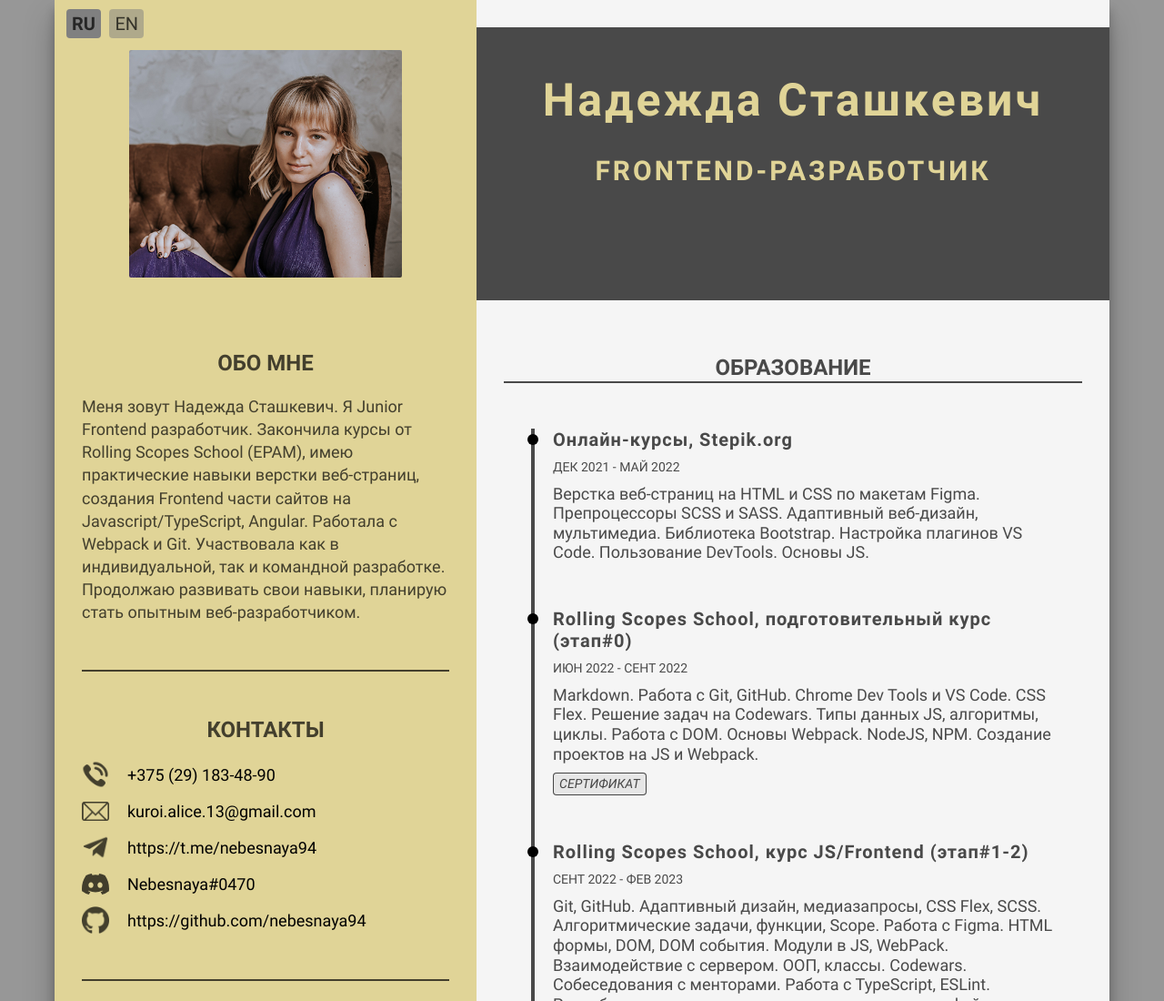
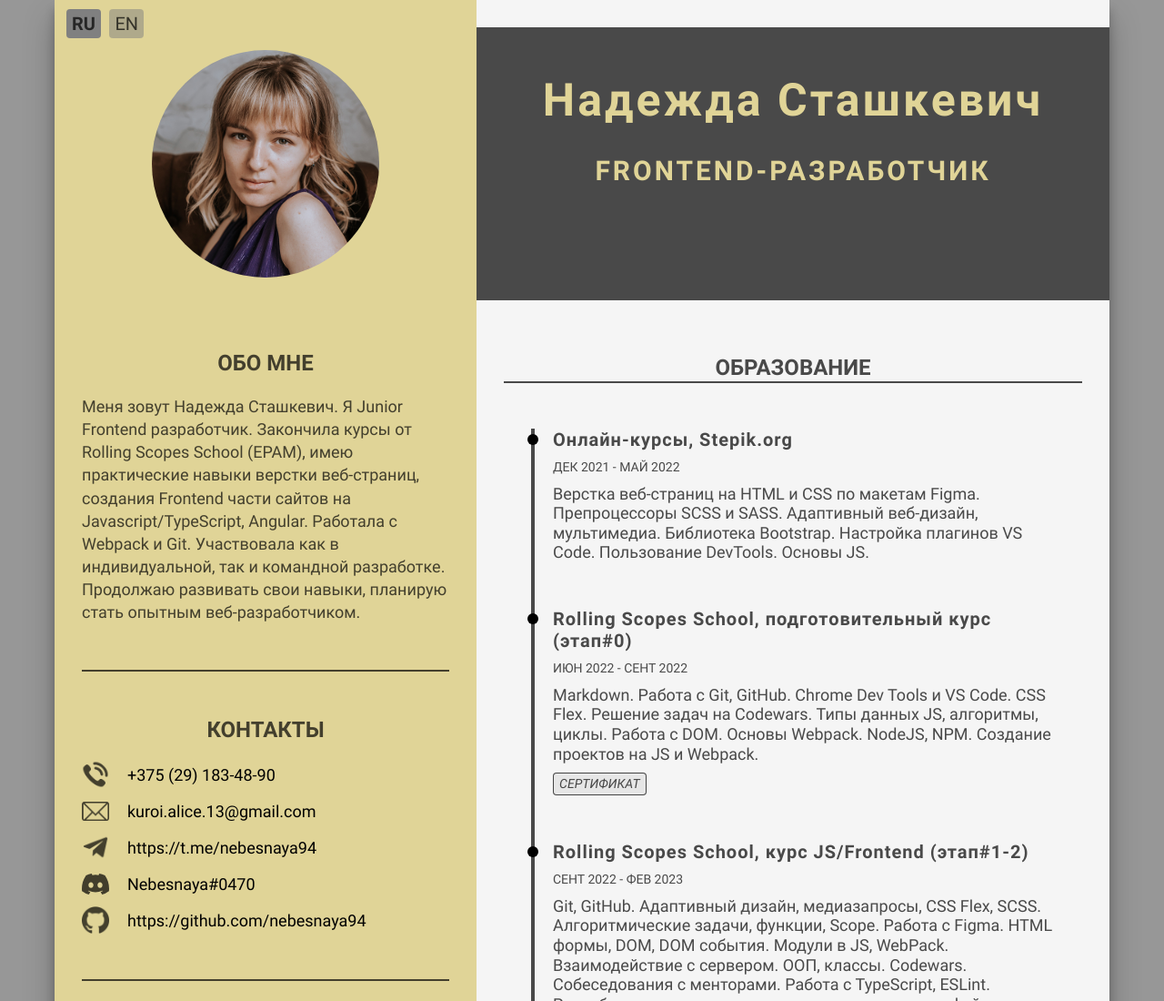
Before and after one commit to Nebesnaya94/CV, a plain HTML site: page index.html in a window 1280 px wide. Shown: the top 1100 px of the page at 91% size. Drawn offline with Linux system fonts and the light colour scheme.

Commit message:
fix: cut cv photo

```diff
--- a/styles/styles.scss
+++ b/styles/styles.scss
@@ -98,13 +98,13 @@ body {
 
 .avatar {
   height: 250px;
-  width: 300px;
-  background: url("../assets/images/photo-cv.jpg") 67% / cover;
+  width: 250px;
+  background: url("../assets/images/photo-cv-cut.jpg") center/cover;
   margin: 25px auto;
-  border-radius: 2px;
+  border-radius: 50%;
 
   @media (max-width: 360px) {
-    height: 170px;
+    height: 200px;
     width: 200px;
   }
 }
```
Also changed, not shown: assets/images/photo-cv-cut.jpg (added), assets/images/photo-cv.jpg (deleted), styles/styles.css.
